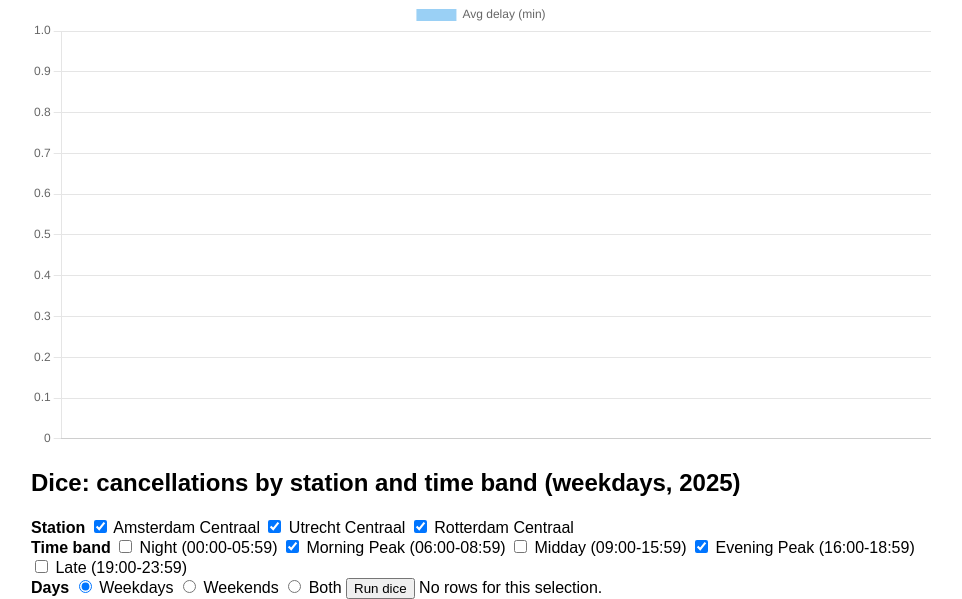
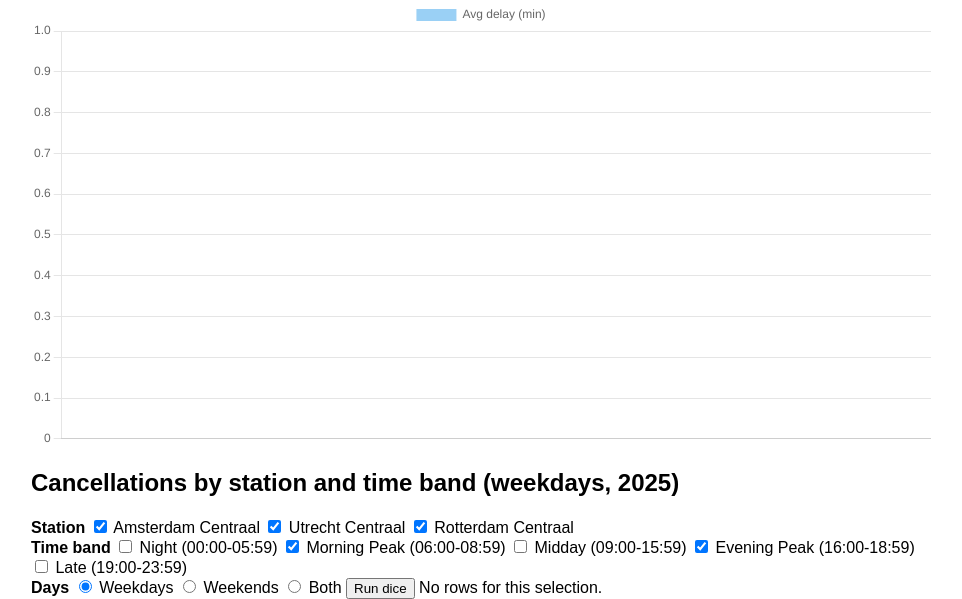
Before and after one commit to Jilliannee/STADVDB-MCO1, a Flask app: page / in a window 1280 px wide. Shown: the part 698-1297 px from the top of the page, without its empty margins (159-1121 px from the left). Run offline with Flask 3, Linux system fonts and the light colour scheme; data that the repository does not hold is empty.

Commit message:
Update index.html

```diff
--- a/templates/index.html
+++ b/templates/index.html
@@ -19,7 +19,7 @@
 
   <div id="trendStatus" style="color:#b00"></div>
 
-  <h2>Dice: cancellations by station and time band (<span id="diceTitle"></span>)</h2>
+  <h2>Cancellations by station and time band (<span id="diceTitle"></span>)</h2>
   <div>
     <b>Station</b>
     <label><input type="checkbox" class="station" value="Amsterdam Centraal" checked> Amsterdam Centraal</label>
```
